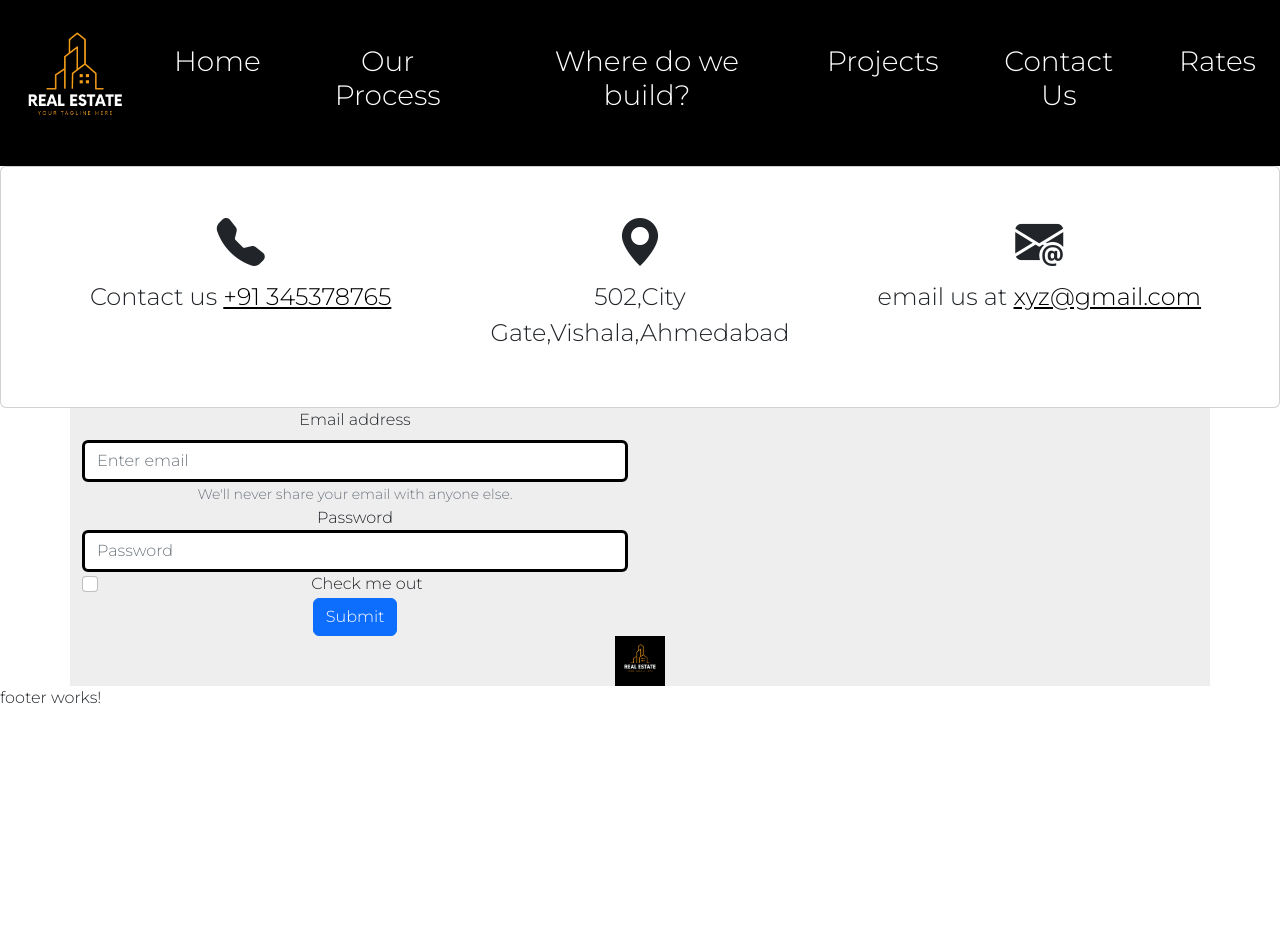
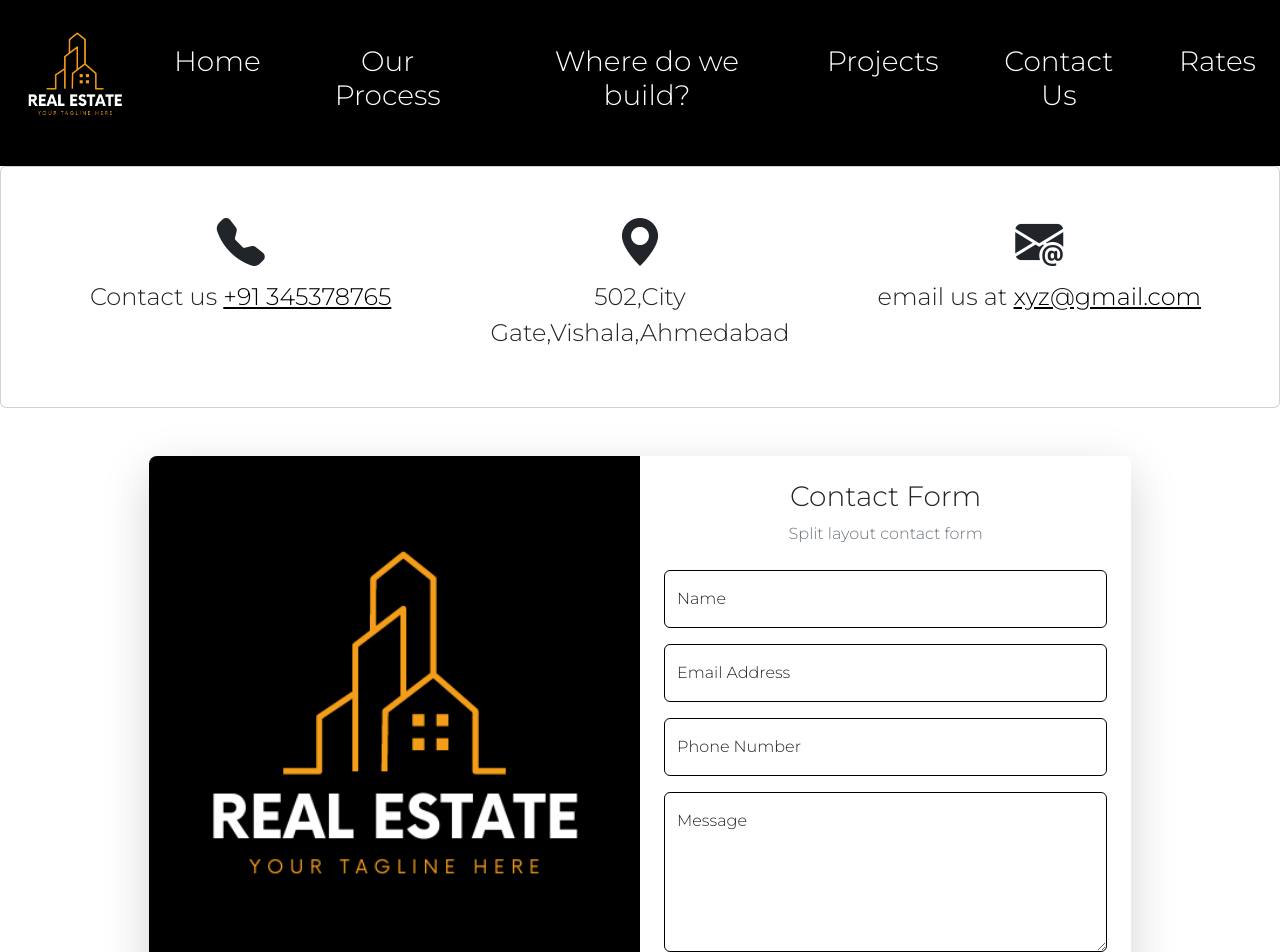
Before and after one commit to zerry101/AngConstructionSite, an Angular app: page /contact-us in a window 1280 px wide. Shown: the top 952 px of the page. Before the commit the page ends 800 px from the top, so only its background shows below. Built offline with nearby package versions, Linux system fonts and the light colour scheme.

Commit message:
contact form with new module files in pages folder

```diff
--- a/src/app/pages/home/contact-us/contact-us.component.html
+++ b/src/app/pages/home/contact-us/contact-us.component.html
@@ -27,31 +27,87 @@
 
       </div>
     </div>
-    <div class="container">
 
-      <div class="row form-bg">
-        <div class=" col-md-5   col-xl-6">
-          <form class="">
-            <div class="form-group">
-              <label for="exampleInputEmail1" class="form-label">Email address</label>
-              <input type="email" class="form-control" id="exampleInputEmail1" aria-describedby="emailHelp" placeholder="Enter email">
-              <small id="emailHelp" class="form-text text-muted">We'll never share your email with anyone else.</small>
+    <div class="container-fluid px-5 my-5">
+      <div class="row justify-content-center">
+        <div class="col-xl-10">
+          <div class="card border-0 rounded-3 shadow-lg overflow-hidden">
+            <div class="card-body p-0">
+              <div class="row g-0">
+                <div class="col-sm-6 d-none d-sm-block bg-image"></div>
+                <div class="col-sm-6 p-4">
+                  <div class="text-center">
+                    <div class="h3 fw-light">Contact Form</div>
+                    <p class="mb-4 text-muted">Split layout contact form</p>
+                  </div>
+
+                  <!-- * * * * * * * * * * * * * *
+              // * * SB Forms Contact Form * *
+              // * * * * * * * * * * * * * * *
+
+              // This form is pre-integrated with SB Forms.
+              // To make this form functional, sign up at
+              // https://startbootstrap.com/solution/contact-forms
+              // to get an API token!
+              -->
+
+                  <form id="contactForm" class="form-group" [formGroup]="contactForm">
+
+                    <!-- Name Input -->
+                    <div class="form-floating mb-3">
+                      <input class="form-control" id="name" type="text" placeholder="Name" data-sb-validations="required" />
+                      <label for="name">Name</label>
+                      <div class="invalid-feedback" data-sb-feedback="name:required">Name is required.</div>
+                    </div>
+
+                    <!-- Email Input -->
+                    <div class="form-floating mb-3">
+                      <input class="form-control" id="emailAddress" type="email" placeholder="Email Address" data-sb-validations="required,email" />
+                      <label for="emailAddress">Email Address</label>
+                      <div class="invalid-feedback" data-sb-feedback="emailAddress:required">Email Address is required.</div>
+                      <div class="invalid-feedback" data-sb-feedback="emailAddress:email">Email Address Email is not valid.</div>
+                    </div>
+                    <div class="form-floating mb-3">
+                      <input class="form-control" id="phoneNumber" type="tel" placeholder="Phone Number"  />
+                      <label for="phoneNumber">Phone Number</label>
+                    </div>
+
+                    <!-- Message Input -->
+                    <div class="form-floating mb-3">
+                      <textarea class="form-control" id="message" type="text" placeholder="Message" style="height: 10rem;" data-sb-validations="required"></textarea>
+                      <label for="message">Message</label>
+                      <div class="invalid-feedback" data-sb-feedback="message:required">Message is required.</div>
+                    </div>
+
+                    <!-- Submit success message -->
+                    <div class="d-none" id="submitSuccessMessage">
+                      <div class="text-center mb-3">
+                        <div class="fw-bolder">Form submission successful!</div>
+                        <p>To activate this form, sign up at</p>
+                        <a href="https://startbootstrap.com/solution/contact-forms">https://startbootstrap.com/solution/contact-forms</a>
+                      </div>
+                    </div>
+
+                    <!-- Submit error message -->
+                    <div class="d-none" id="submitErrorMessage">
+                      <div class="text-center text-danger mb-3">Error sending message!</div>
+                    </div>
+
+                    <!-- Submit button -->
+                    <div class="d-grid">
+                      <button class=" btn  btn-lg " id="submitButton" type="submit">Submit</button>
+                    </div>
+                  </form>
+                  <!-- End of contact form -->
+
+                </div>
+              </div>
+
             </div>
-            <div class="form-group">
-              <label for="exampleInputPassword1">Password</label>
-              <input type="password" class="form-control" id="exampleInputPassword1" placeholder="Password">
-            </div>
-            <div class="form-check">
-              <input type="checkbox" class="form-check-input" id="exampleCheck1">
-              <label class="form-check-label" for="exampleCheck1">Check me out</label>
-            </div>
-            <button type="submit" class="btn btn-primary">Submit</button>
-          </form>
-        </div>
-        <div class="">
-          <img  class="form-img" src="../../../../assets/Green Modern Home Construction Logo (1).png" height="50rem" width="50rem" alt="">
+          </div>
         </div>
       </div>
     </div>
+
     </div>
 </section>
--- a/src/app/pages/home/contact-us/contact-us.component.scss
+++ b/src/app/pages/home/contact-us/contact-us.component.scss
@@ -18,27 +18,32 @@
 .card-body{
 }
 
-.form-label{
-  left: 0px;
-}
 
-.form-bg{
-  background-color: #efeeef;
-}
 
-.form-img{
-  object-fit: cover;
-  // padding: none;
+
+.bg-image {
+  background-image: url('../../../../assets/Green\ Modern\ Home\ Construction\ Logo\ \(1\).png');
+  background-size: cover;
+  background-position: center;
+  background-repeat: no-repeat;
 }
 
 .form-control{
-  border: 3px solid black;
+  border: black 1.5px solid;
+
 }
 
-.form-group{
-  padding:auto;
-  margin: auto;
-  // width: 75%;
-  // text-align: center;
-  // border: solid 2px black;
+.form-control:focus {
+  box-shadow: 0 0 0 0.2rem rgba(88, 95, 88, 0.25);
 }
+
+#submitButton{
+  border: solid black 2px;
+  background-color: black;
+  color: white;
+}
+
+#submitButton:hover{
+  background-color: white;
+  color: black;
+}
--- a/src/app/pages/home/contact-us/contact-us.component.ts
+++ b/src/app/pages/home/contact-us/contact-us.component.ts
@@ -1,10 +1,47 @@
-import { Component } from '@angular/core';
-
+import { Component, OnInit } from '@angular/core';
+import {  FormGroup, FormBuilder } from '@angular/forms';
 @Component({
   selector: 'app-contact-us',
   templateUrl: './contact-us.component.html',
   styleUrls: ['./contact-us.component.scss']
 })
-export class ContactUsComponent {
+export class ContactUsComponent implements OnInit {
+
+  constructor(public fb: FormBuilder) { }
+
+  ngOnInit() {
+    this.setupForm();
+  }
+
+  contactForm: FormGroup = new FormGroup({});
+
+  setupForm() {
+    this.contactForm = this.fb.group({
+      Name: [""],
+      Email: [""],
+      PhoneNumber: [""],
+      Message: [""]
+    })
+
+
+  }
+
+  get NameControl() {
+    return this.contactForm.get('Name');
+  }
+
+  get EmailControl() {
+    return this.contactForm.get('Email');
+  }
+
+  get PhoneControl() {
+    return this.contactForm.get('Phone');
+  }
+
+  get MessageControl() {
+    return this.contactForm.get('Message');
+  }
+
+
 
 }
--- a/src/app/pages/home/rates/rates.component.html
+++ b/src/app/pages/home/rates/rates.component.html
@@ -5,5 +5,6 @@
         Get Our Construction Pricing in detail!
       </p>
     </div>
+
   </div>
 </section>
```
Also changed, not shown: src/app/app.module.ts (+7 -11 lines), src/app/pages/pages.module.ts (added, +31 -0 lines).
